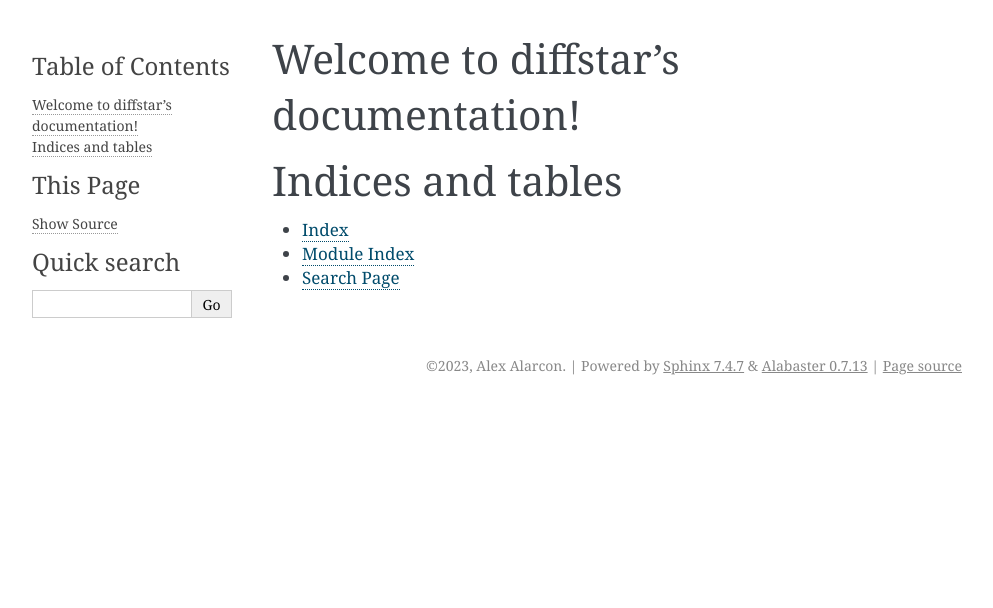
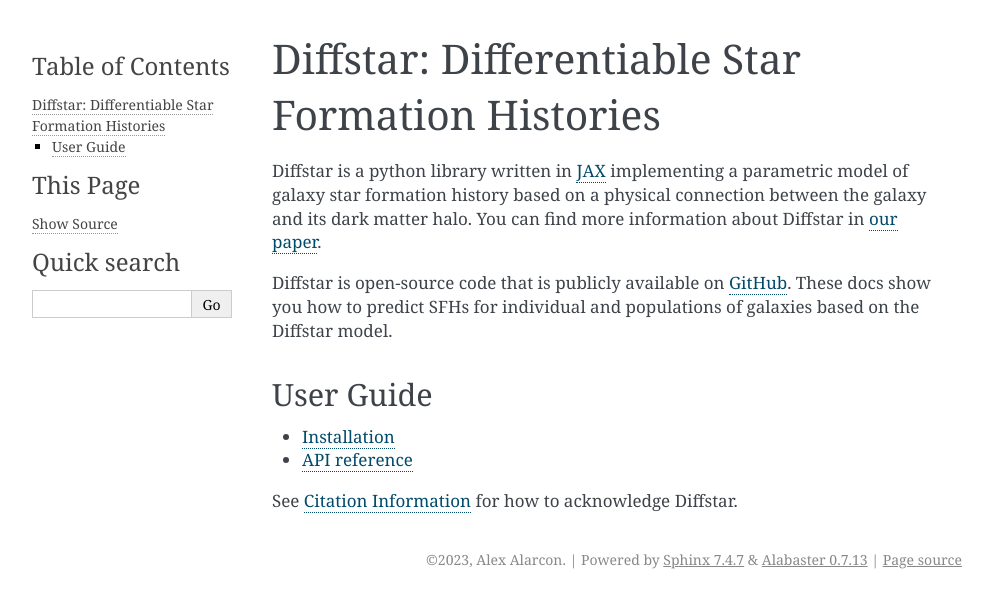
Before and after one commit to ArgonneCPAC/diffstar, a Sphinx documentation site: the page built from docs/source/index.rst, in a window 1280 px wide. Shown: the top 608 px of the page, without its empty margins (148-1141 px from the left). Built offline with Sphinx 7.4.7, drawn with Linux system fonts in a browser that asks for light colours.

Commit message:
Bring in basic docs for installation and citation

```diff
--- a/docs/source/conf.py
+++ b/docs/source/conf.py
@@ -1,27 +1,44 @@
 # Configuration file for the Sphinx documentation builder.
 #
-# For the full list of built-in configuration values, see the documentation:
-# https://www.sphinx-doc.org/en/master/usage/configuration.html
+"""
+"""
+from pkg_resources import DistributionNotFound, get_distribution
 
-# -- Project information -----------------------------------------------------
-# https://www.sphinx-doc.org/en/master/usage/configuration.html#project-information
+try:
+    __version__ = get_distribution("diffstar").version
+except DistributionNotFound:
+    __version__ = "unknown version"
 
-project = 'diffstar'
-copyright = '2023, Alex Alarcon'
-author = 'Alex Alarcon'
+
+project = "diffstar"
+copyright = "2023, Alex Alarcon"
+author = "Alex Alarcon"
+version = __version__
+release = __version__
 
 # -- General configuration ---------------------------------------------------
 # https://www.sphinx-doc.org/en/master/usage/configuration.html#general-configuration
 
-extensions = []
+extensions = [
+    "sphinx.ext.autodoc",
+    "sphinx.ext.mathjax",
+    "sphinx.ext.ifconfig",
+    "sphinx.ext.napoleon",
+    "sphinx.ext.viewcode",
+    "sphinx_copybutton",
+    "nbsphinx",
+]
 
-templates_path = ['_templates']
-exclude_patterns = []
+templates_path = ["_templates"]
+exclude_patterns = [".ipynb_checkpoints/*"]
 
+nbsphinx_kernel_name = "python3"
+
+add_module_names = False
 
 
 # -- Options for HTML output -------------------------------------------------
 # https://www.sphinx-doc.org/en/master/usage/configuration.html#options-for-html-output
 
-html_theme = 'alabaster'
-html_static_path = ['_static']
+html_theme = "alabaster"
+html_static_path = ["_static"]
--- a/docs/source/index.rst
+++ b/docs/source/index.rst
@@ -1,20 +1,24 @@
-.. diffstar documentation master file, created by
-   sphinx-quickstart on Tue Aug 29 11:55:19 2023.
-   You can adapt this file completely to your liking, but it should at least
-   contain the root `toctree` directive.
+Diffstar: Differentiable Star Formation Histories
+=================================================
+Diffstar is a python library written in
+`JAX <https://jax.readthedocs.io/>`__ implementing a parametric model of
+galaxy star formation history based on a physical connection between
+the galaxy and its dark matter halo.
+You can find more information about Diffstar in
+`our paper <https://arxiv.org/abs/2205.04273/>`__.
 
-Welcome to diffstar's documentation!
-====================================
+Diffstar is open-source code that is publicly available on
+`GitHub <https://github.com/ArgonneCPAC/diffstar/>`__.
+These docs show you how to predict SFHs for individual and populations of galaxies
+based on the Diffstar model.
+
+User Guide
+----------
 
 .. toctree::
-   :maxdepth: 2
-   :caption: Contents:
+   :maxdepth: 1
 
+   installation.rst
+   reference.rst
 
-
-Indices and tables
-==================
-
-* :ref:`genindex`
-* :ref:`modindex`
-* :ref:`search`
+See :ref:`Citation Information <cite_info>` for how to acknowledge Diffstar.
--- /dev/null
+++ b/docs/source/reference.rst
@@ -0,0 +1,5 @@
+API reference
+=============
+
+.. automodule:: diffstar.sfh
+    :members: get_sfh_from_mah_kern
```
Also changed, not shown: docs/source/citation.rst (added, +27 -0 lines), docs/source/installation.rst (added, +32 -0 lines).
